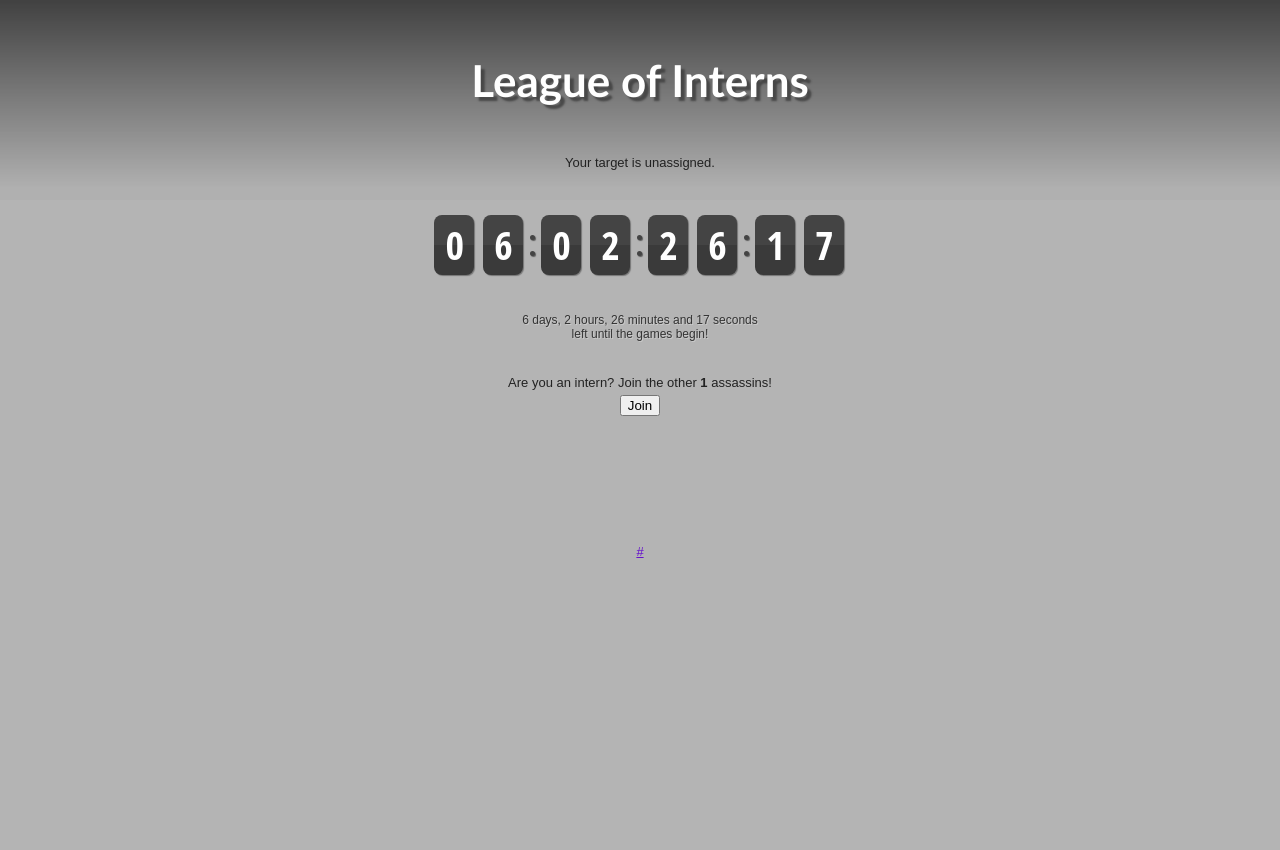
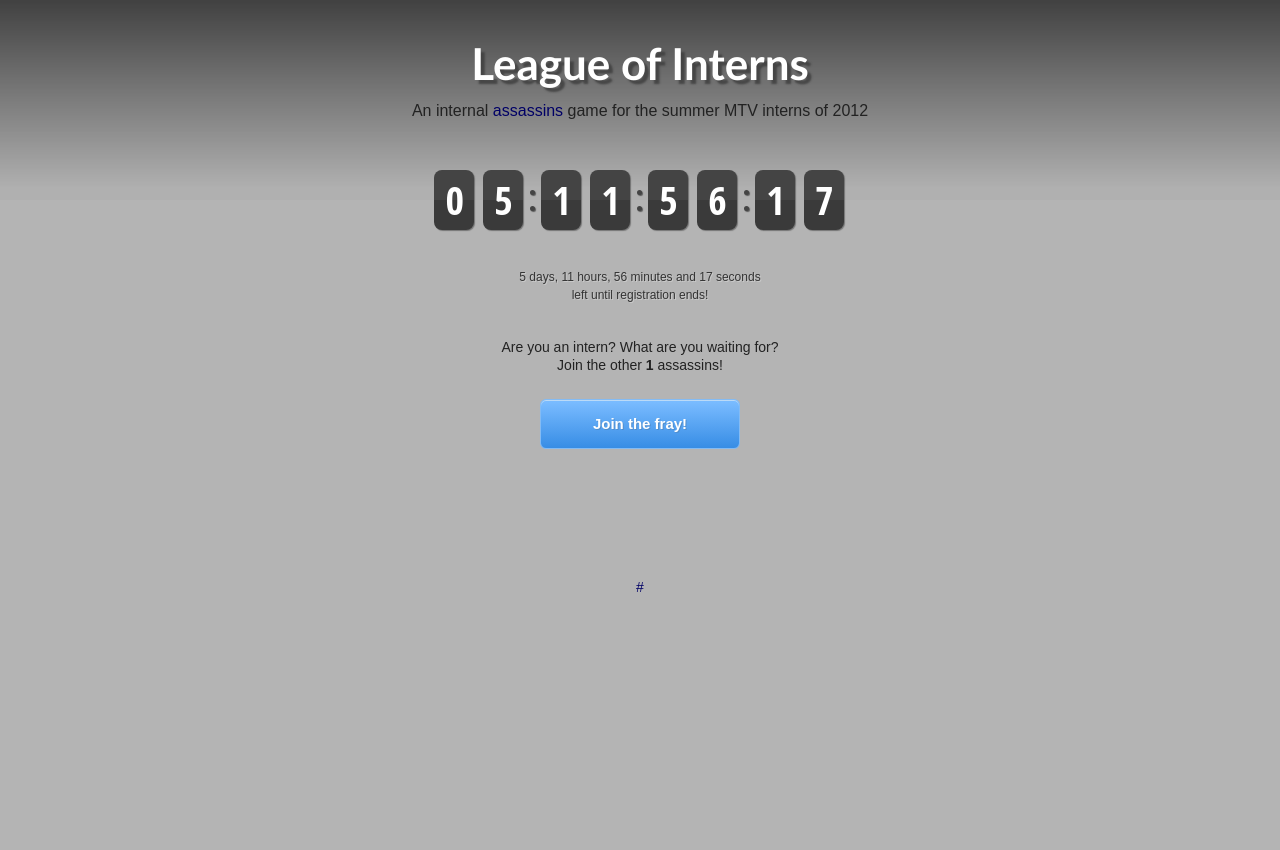
Before and after one commit to billycao/League-of-Shadows, a Django app: template templates/index.html in a window 1280 px wide. Run offline with Django 3.2, Linux system fonts and the light colour scheme; the template is opened without the code that fills it: most values are stand-ins (such as "Sample title", 1, 10 or a date in 2020).

Commit message:
UI revamp

```diff
--- a/assets/js/main.js
+++ b/assets/js/main.js
@@ -1,17 +1,2 @@
 jQuery(function() {
-	var note = $('#note'),
-		ts = new Date(2012, 7, 1, 10, 30).getTime();
-
-	$('#countdown').countdown({
-		timestamp	: ts,
-		callback	: function(days, hours, minutes, seconds){
-			var message = "";
-			message += days + " day" + ( days==1 ? '':'s' ) + ", ";
-			message += hours + " hour" + ( hours==1 ? '':'s' ) + ", ";
-			message += minutes + " minute" + ( minutes==1 ? '':'s' ) + " and ";
-			message += seconds + " second" + ( seconds==1 ? '':'s' ) + " <br />";
-			message += "left until the games begin!";
-			note.html(message);
-		}
-	});
 });
--- a/assets/stylesheets/main.css
+++ b/assets/stylesheets/main.css
@@ -15,24 +15,25 @@
 body {
     background: url(../images/page_bg_sprite.jpg) top repeat-x rgb(180,180,180);
     font-family: Arial, Helvetica, Verdana, sans-serif;
-    font-size: 13px;
+    font-size: 14px;
+    line-height: 18px;
     color: #222222;
 }
 
-a {
-    color: #6611CC;
+a,
+a:visited {
+    color: #000066;
+    text-decoration: none;
 }
 
-a:visited {
-    color: #6611CC;
+a:hover {
+    color: #333399;
+    text-decoration: none;
 }
 
 a:active {
-    color: #DD4B39;
-}
-
-a:hover {
-    text-decoration: underline;
+    color: #ffffff;
+    text-decoration: none;
 }
 
 h1 {
@@ -94,3 +95,42 @@
 	text-shadow: 1px 1px 0 rgba(255, 255, 255, 0.3);
 	width: 400px;
 }
+
+/*
+ * Specific Elements
+ */
+
+input.big_button {
+    -moz-box-shadow:inset 0px 1px 0px 0px #bbdaf7;
+    -webkit-box-shadow:inset 0px 1px 0px 0px #bbdaf7;
+    box-shadow:inset 0px 1px 0px 0px #bbdaf7;
+    background:-webkit-gradient( linear, left top, left bottom, color-stop(0.05, #79bbff), color-stop(1, #378de5) );
+    background:-moz-linear-gradient( center top, #79bbff 5%, #378de5 100% );
+    filter:progid:DXImageTransform.Microsoft.gradient(startColorstr='#79bbff', endColorstr='#378de5');
+    background-color:#79bbff;
+    -moz-border-radius:6px;
+    -webkit-border-radius:6px;
+    border-radius:6px;
+    border:1px solid #84bbf3;
+    display:inline-block;
+    color:#ffffff;
+    font-family:arial;
+    font-size:15px;
+    font-weight:bold;
+    padding:6px 24px;
+    text-decoration:none;
+    text-shadow:1px 1px 0px #528ecc;
+    height: 50px; width: 200px;
+    margin-top: 20px;
+}
+input.big_button:hover {
+    background:-webkit-gradient( linear, left top, left bottom, color-stop(0.05, #378de5), color-stop(1, #79bbff) );
+    background:-moz-linear-gradient( center top, #378de5 5%, #79bbff 100% );
+    filter:progid:DXImageTransform.Microsoft.gradient(startColorstr='#378de5', endColorstr='#79bbff');
+    background-color:#378de5;
+}
+input.big_button:active {
+    position:relative;
+    top:1px;
+}
+/* This imageless css button was generated by CSSButtonGenerator.com */
--- a/templates/index.html
+++ b/templates/index.html
@@ -11,6 +11,8 @@
 
 <div id="header">
     <h1>League of Interns</h1>
+    <h2>An internal <a href="http://en.wikipedia.org/wiki/Assassin_(game)">assassins</a>
+        game for the summer MTV interns of 2012</h2>
 </div>
 
 <!-- TODO(billycao): Add wrapper/styles for this -->
@@ -18,9 +20,11 @@
     <h1>Game: {{ curr_game }}</h1>
 {% endif %}
 
+<!--
 <div id="status">
     Your target is {{ target_mission.victim|default:"unassigned" }}.
 </div>
+-->
 
 <div id="countdown_wrapper">
 	<div id="countdown"></div>
@@ -30,18 +34,22 @@
 <div id="register_wrapper">
     {% if is_registered %}
         Congratulations! You've joined the league as <b>{{ user_name }}.</b><br /><br />
-        Come back when the game begins for your first target!
+        Come back when the game begins for your first target!<br /><br/>
+        <b>{{ num_players|add:-1 }} other interns have joined you in the fray!</b>
     {% else %}
         <form action="/join" method="post">
             <fieldset>
-                <legend>Are you an intern? Join the other <b>{{ num_players }}</b> assassins!</legend>
+                <legend>
+                    Are you an intern? What are you waiting for? <br />
+                    Join the other <b>{{ num_players }}</b> assassins!
+                </legend>
                 <!-- TODO(billycao): Make this system work for multiple games. -->
                 <select name="game_name" hidden>
                     {% for game in games %}
                         <option>{{ game.key.name }}</option>
                     {% endfor %}
                 </select>
-                <input type="submit" value="Join">
+                <input class="big_button" type="submit" value="Join the fray!">
             </fieldset>
         </form>
     {% endif %}
@@ -64,5 +72,31 @@
 <script type="text/javascript" src="//ajax.googleapis.com/ajax/libs/jquery/1/jquery.min.js"></script>
 <script type="text/javascript" src="/js/jquery.countdown.js"></script>
 <script type="text/javascript" src="/js/main.js"></script>
+<script type="text/javascript">
+jQuery(function() {
+    {% if is_registered %}
+        // Show countdown to game start
+        var ts = new Date(2012, 7, 1, 10, 30).getTime();
+        var event = "the games begin!";
+    {% else %}
+        // Show countdown to registration end
+        var ts = new Date(2012, 6, 31, 20, 00).getTime();
+        var event = "registration ends!";
+    {% endif %}
+
+    $('#countdown').countdown({
+        timestamp	: ts,
+        callback	: function(days, hours, minutes, seconds){
+            var message = "";
+            message += days + " day" + ( days==1 ? '':'s' ) + ", ";
+            message += hours + " hour" + ( hours==1 ? '':'s' ) + ", ";
+            message += minutes + " minute" + ( minutes==1 ? '':'s' ) + " and ";
+            message += seconds + " second" + ( seconds==1 ? '':'s' ) + " <br />";
+            message += "left until " + event;
+            $('#note').html(message);
+        }
+    });
+});
+</script>
 </body>
 </html>
```
Also changed, not shown: app/views.py (+8 -1 lines).
